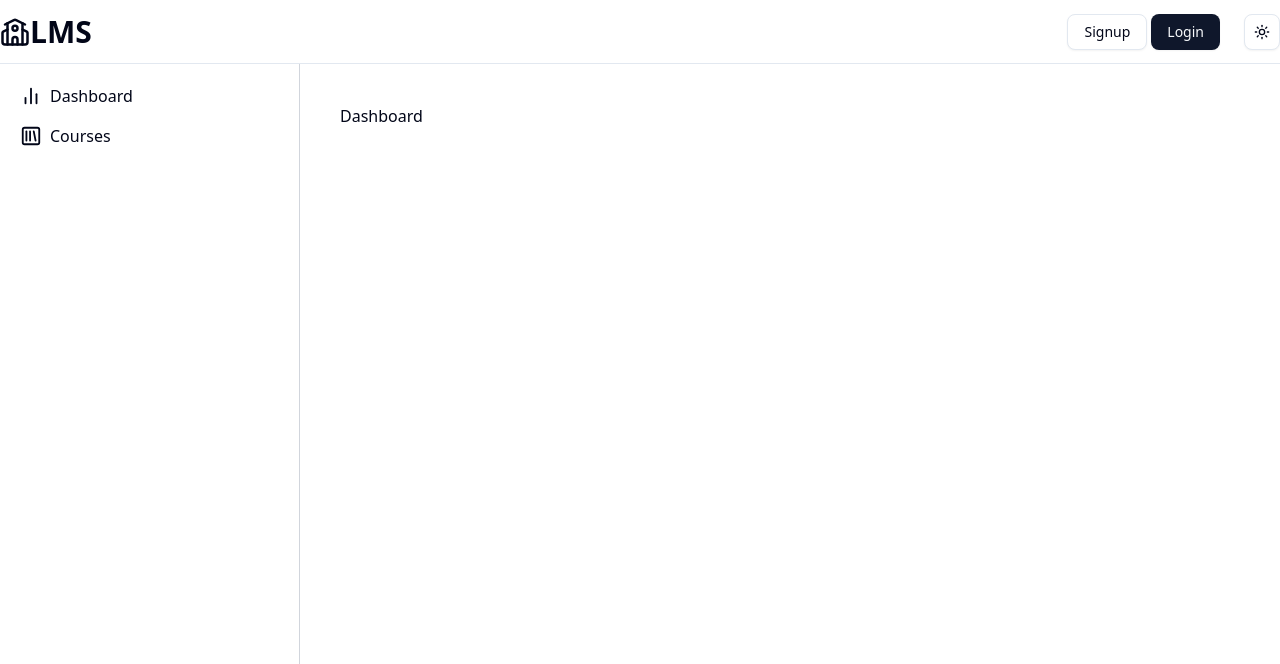
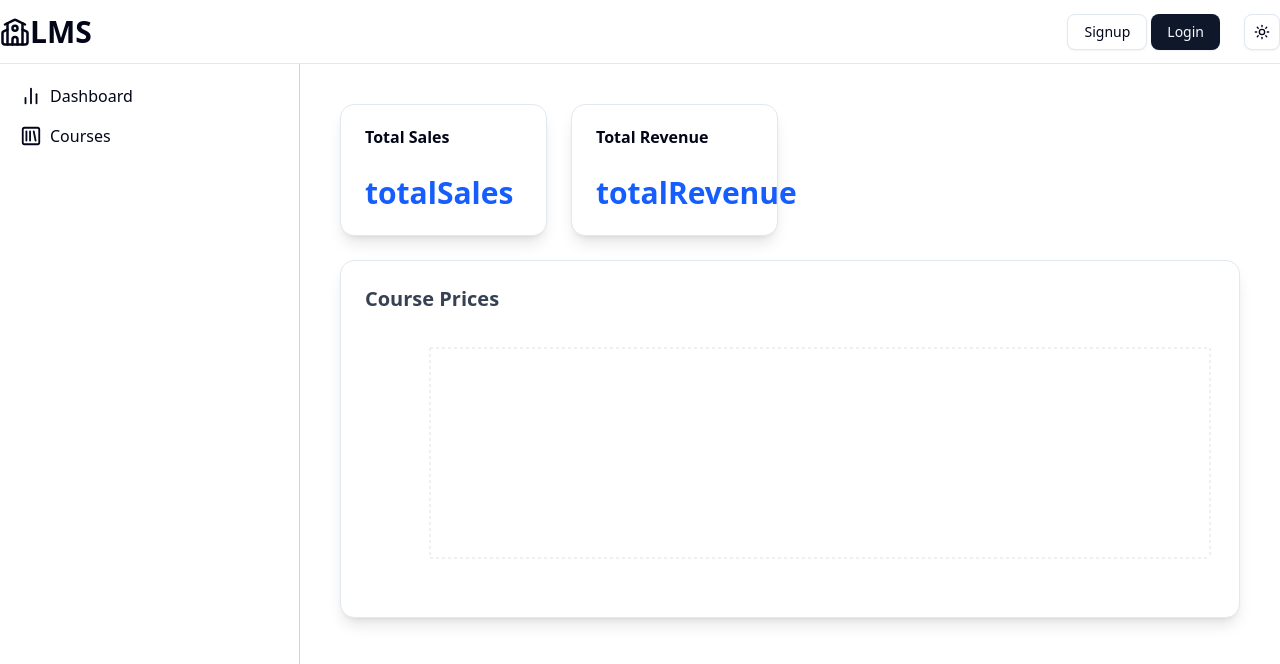
Before and after one commit to ravikant-khati/lms, a React (Vite) app in the folder frontend/: page /admin in a window 1280 px wide. Shown: the top 664 px of the page. Built offline with nearby package versions, Linux system fonts and the light colour scheme; no server answers.

Commit message:
frontend complete for dashboard

```diff
--- a/frontend/package.json
+++ b/frontend/package.json
@@ -38,6 +38,7 @@
     "react-redux": "^9.2.0",
     "react-router-dom": "^7.5.3",
     "react-spinners": "^0.17.0",
+    "recharts": "^2.15.3",
     "sonner": "^2.0.3",
     "tailwind-merge": "^3.2.0",
     "tailwindcss": "^4.1.4"
--- a/frontend/src/pages/admin/Dashboard.jsx
+++ b/frontend/src/pages/admin/Dashboard.jsx
@@ -1,11 +1,60 @@
-import React from 'react';
+import { Card, CardContent, CardHeader, CardTitle } from "@/components/ui/card";
+import { LineChart, Line, XAxis, YAxis, CartesianGrid, Tooltip, ResponsiveContainer } from "recharts";
 
 const Dashboard = () => {
-    return (
-        <div>
-            Dashboard
-        </div>
-    );
-}
+  return (
+    <div className="grid gap-6 grid-cols-1 sm:grid-cols-2 md:grid-cols-3 lg:grid-cols-4 ">
+      <Card className="shadow-lg hover:shadow-xl transition-shadow duration-300">
+        <CardHeader>
+          <CardTitle>Total Sales</CardTitle>
+        </CardHeader>
+        <CardContent>
+          <p className="text-3xl font-bold text-blue-600">totalSales</p>
+        </CardContent>
+      </Card>
+
+      <Card className="shadow-lg hover:shadow-xl transition-shadow duration-300">
+        <CardHeader>
+          <CardTitle>Total Revenue</CardTitle>
+        </CardHeader>
+        <CardContent>
+          <p className="text-3xl font-bold text-blue-600">totalRevenue</p>
+        </CardContent>
+      </Card>
+
+      {/* Course Prices Card */}
+      <Card className="shadow-lg hover:shadow-xl transition-shadow duration-300 col-span-1 sm:col-span-2 md:col-span-3 lg:col-span-4">
+        <CardHeader>
+          <CardTitle className="text-xl font-semibold text-gray-700">
+            Course Prices
+          </CardTitle>
+        </CardHeader>
+        <CardContent>
+          <ResponsiveContainer width="100%" height={250}>
+            <LineChart>
+              <CartesianGrid strokeDasharray="3 3" stroke="#e0e0e0" />
+              <XAxis
+                dataKey="name"
+                stroke="#6b7280"
+                angle={-30} // Rotated labels for better visibility
+                textAnchor="end"
+                interval={0} // Display all labels
+              />
+              <YAxis stroke="#6b7280" />
+              <Tooltip/>
+              <Line
+                type="monotone"
+                dataKey="price"
+                stroke="#4a90e2" // Changed color to a different shade of blue
+                strokeWidth={3}
+                dot={{ stroke: "#4a90e2", strokeWidth: 2 }} // Same color for the dot
+              />
+            </LineChart>
+          </ResponsiveContainer>
+        </CardContent>
+      </Card>
+    </div>
+  );
+};
 
 export default Dashboard;
```
Also changed, not shown: 1 other file (tests, documents, lock files or other folders).
